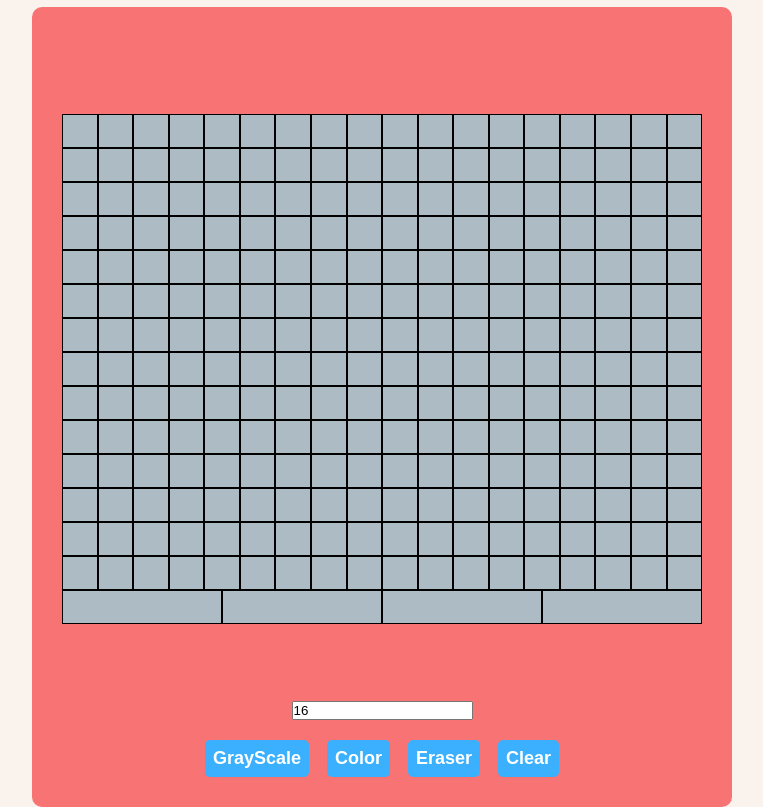
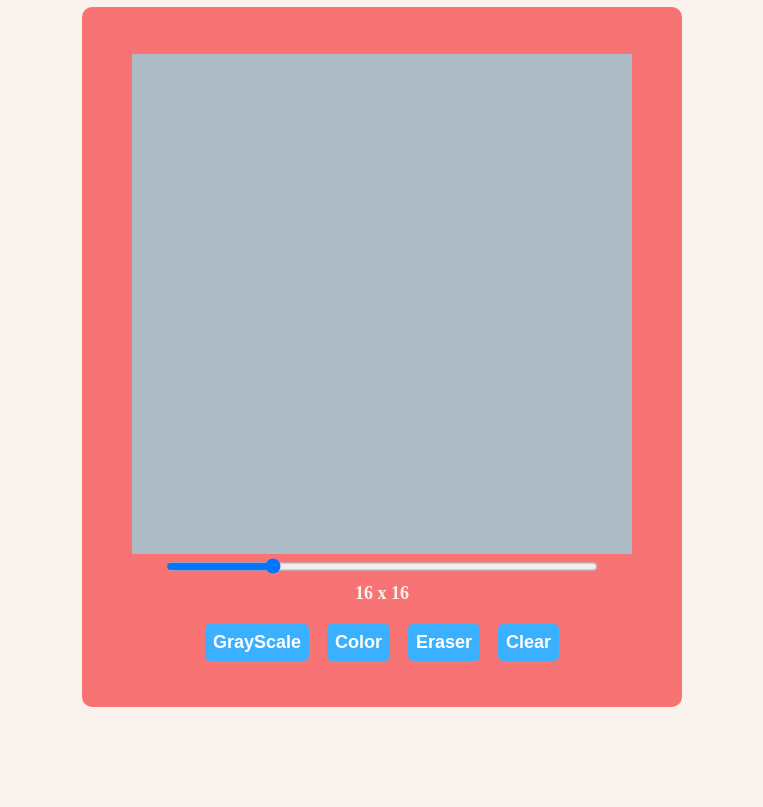
Before and after one commit to eric-delarosa/etch-a-sketch, a plain HTML site: page index.html in a window 1280 px wide. Shown: the part 68-875 px from the top of the page, without its empty margins (258-1021 px from the left). After the commit the page ends 800 px from the top, so only its background shows below. Drawn offline with Linux system fonts and the light colour scheme.

Commit message:
Fix grid creation method to fit the conatiner size while changing internal square size

```diff
--- a/app.js
+++ b/app.js
@@ -1,14 +1,13 @@
+const DEFAULT_SIZE = 16;
+
+let currentSize = DEFAULT_SIZE;
+
 const gridArea = document.querySelector('.grid-area');
 
-// const slider = document.getElementById('gridRange');
-// const output = document.getElementById('squareValue');
-// output.textContent = slider.value;
+const slider = document.getElementById('gridRange');
+const output = document.getElementById('squareValue');
 
-// function getSliderValue() {
-//     slider.oninput = function () {
-//         output.textContent = this.value;
-//     }
-// }
+slider.onchange = (e) => changeSize(e.target.value);
 
 const squareValue = document.getElementById('squareInput');
 
@@ -22,17 +21,39 @@ const colorButton = document.querySelector('#color');
 colorButton.addEventListener("click", () => color());
 
 
-createGrid(squareValue.value);
+function setupGrid(size) {
+    gridArea.style.gridTemplateColumns = `repeat(${size}, 1fr)`;
+    gridArea.style.gridTemplateRows = `repeat(${size}, 1fr)`;
 
-
-function createGrid(numSquares) {
-    for (let row = 0; row < numSquares; row++) {
-      for (let col = 0; col < numSquares; col++) {
+    for (let i = 0; i < size * size; i++) {
         const square = document.createElement("div");
         square.setAttribute("class", "grid-square");
         gridArea.appendChild(square);
-      }
     }
+
+}
+
+function reloadGrid() {
+  clearGrid();
+  setupGrid(currentSize);
+}
+
+function clearGrid() {
+  gridArea.innerHTML = '';
+}
+
+function updateSizeValue(value) {
+    output.textContent = `${value} x ${value}`
+}
+
+function changeSize(value){
+    setCurrentSize(value);
+    updateSizeValue(value);
+    reloadGrid();
+}
+
+function setCurrentSize(newSize) {
+    currentSize = newSize;
 }
 
 function draw() {
@@ -73,4 +94,7 @@ function color() {
     }
 }
 
-draw();
+window.onload = () => {
+    setupGrid(DEFAULT_SIZE);
+    draw();
+};
--- a/assets/css/style.css
+++ b/assets/css/style.css
@@ -45,28 +45,20 @@ h1 {
     justify-content: center;
     align-items: center;
     min-width: 600px;
-    min-height: 800px;
+    min-height: 700px;
     border-radius: 10px;
 }
 
 .grid-area {
-    display: flex;
+    display: grid;
     background-color: var(--grid-color);
-    width: auto;
-    height: auto;
-    max-width: 640px;
-    max-height: 640px;
-    margin: auto;
-    flex-wrap: wrap;
-    align-content: stretch;
-    gap: 0;
+    width: 500px;
+    height: 500px;
 }
 
 .grid-square {
-    border: 1px solid black;
-    flex-grow: 1;
-    flex-shrink: 1;
-    padding: 16px;
+    /* border: 1px solid black; */
+    user-select: none;
 }
 
 
--- a/index.html
+++ b/index.html
@@ -14,14 +14,14 @@
         <div class="grid-area">
 
         </div>
-        <div class="squares">
+        <!-- <div class="squares">
             <input type="text" name="squares" id="squareInput" value="16">
+        </div> -->
+
+        <div class="slidercontainer">
+            <input type="range" min="1" max="64" value="16" name="squares" class="slider" id="gridRange">
+            <p id="squareValue">16 x 16</p>
         </div>
-
-        <!-- <div class="slidercontainer">
-            <input type="range" min="16" max="64" value="16" name="squares" class="slider" id="gridRange">
-            <p id="squareValue"></p>
-        </div> -->
         <div class="buttons">
             <button id="grayscale">GrayScale</button>
             <button id="color">Color</button>
```
